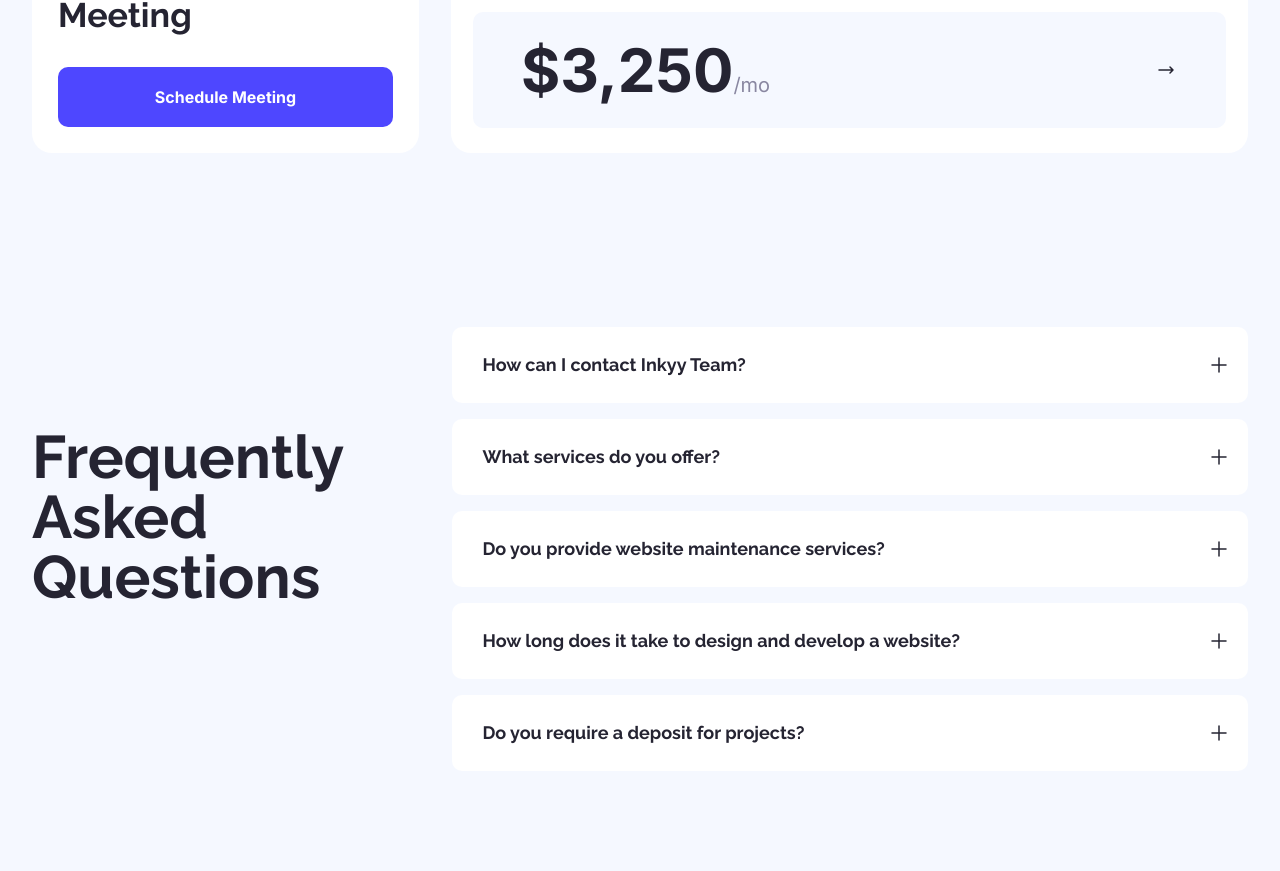
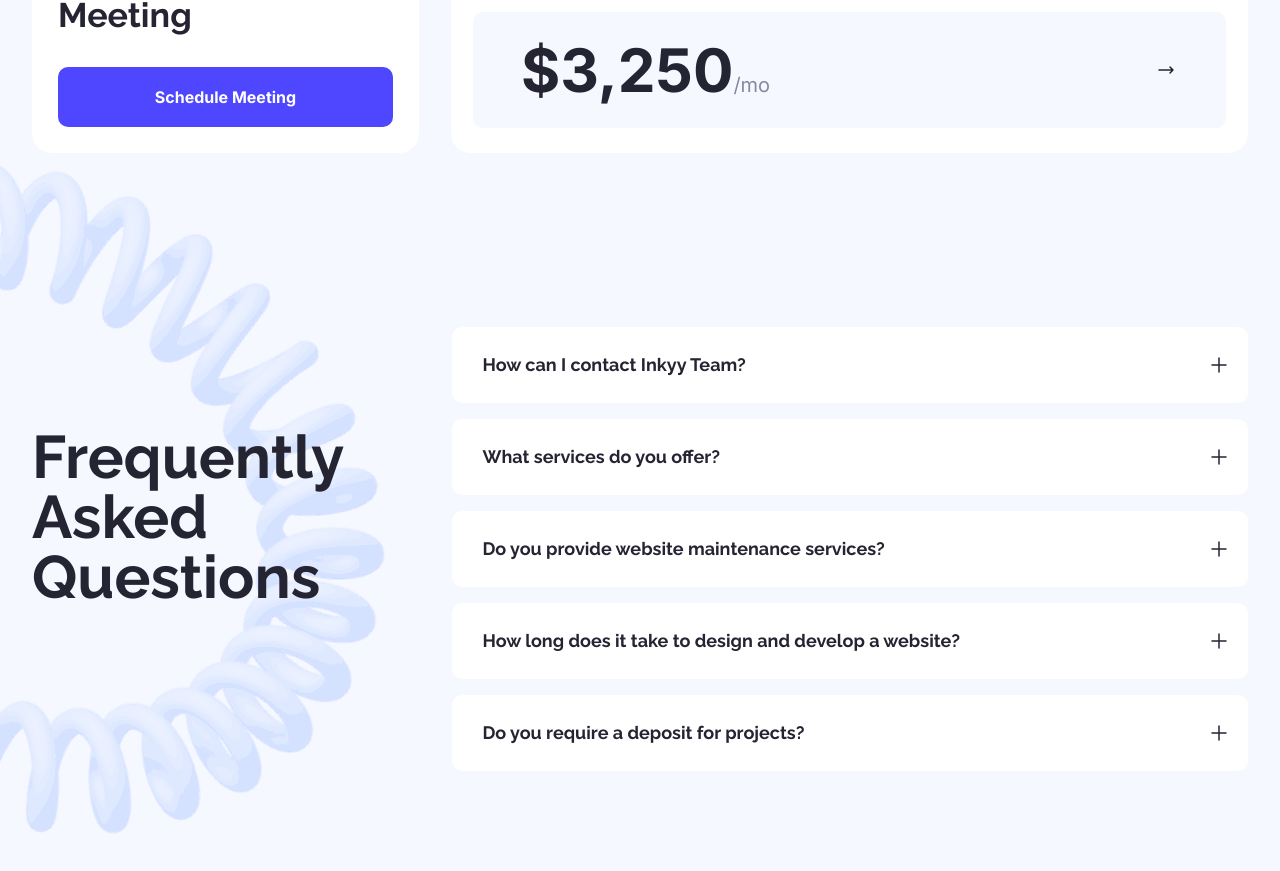
Before and after one commit to devwithfarshi/faster-ui, a Next.js app: page / in a window 1280 px wide. Shown: the part 2922-3793 px from the top of the page. Before the commit the page ends 3733 px from the top, so only its background shows below. Built offline with nearby package versions, Linux system fonts and the light colour scheme.

Commit message:
🆙:update: Faq shape added

```diff
--- a/src/components/screens/Home/FAQ/index.jsx
+++ b/src/components/screens/Home/FAQ/index.jsx
@@ -4,12 +4,16 @@ import Container from "@/components/common/Container";
 import Heading from "@/components/common/Heading";
 import { faqs } from "@/data/faq.data";
 import FAQCard from "./FAQCard";
+import Image from "next/image";
 
 const FAQ = () => {
   const [accordionOpen, setAccordionOpen] = useState(null);
   return (
-    <section className="mt-[174px]">
-      <Container>
+    <section className="mt-[174px] ">
+      <Container className="relative">
+        <figure className="absolute w-[765px] h-[726px] -z-10 left-0 top-0 -translate-x-1/2 -translate-y-1/4">
+          <Image src={"/images/faq/faq-bg.svg"} alt="faq-bg" fill />
+        </figure>
         <div className="flex gap-[69px]">
           <div className="mt-[100px]">
             <Heading text={"Frequently Asked Questions"} />
```
Also changed, not shown: public/images/faq/faq-bg.svg.
